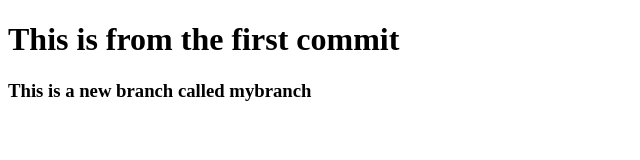
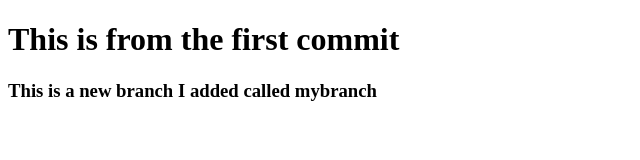
Before and after one commit to KatrinaT89/git-learning-v2, a plain HTML site: page index.html in a window 1280 px wide. Shown: the whole page, without its empty margins (0-640 px from the left). Drawn offline with Linux system fonts and the light colour scheme.

Commit message:
I added an h3 to mybranch

```diff
--- a/index.html
+++ b/index.html
@@ -8,6 +8,6 @@
 <body>
     <h1>This is from the first commit</h1>
 
-    <h3>This is a new branch called mybranch</h3>
+    <h3>This is a new branch I added called mybranch</h3>
 </body>
 </html>
```
